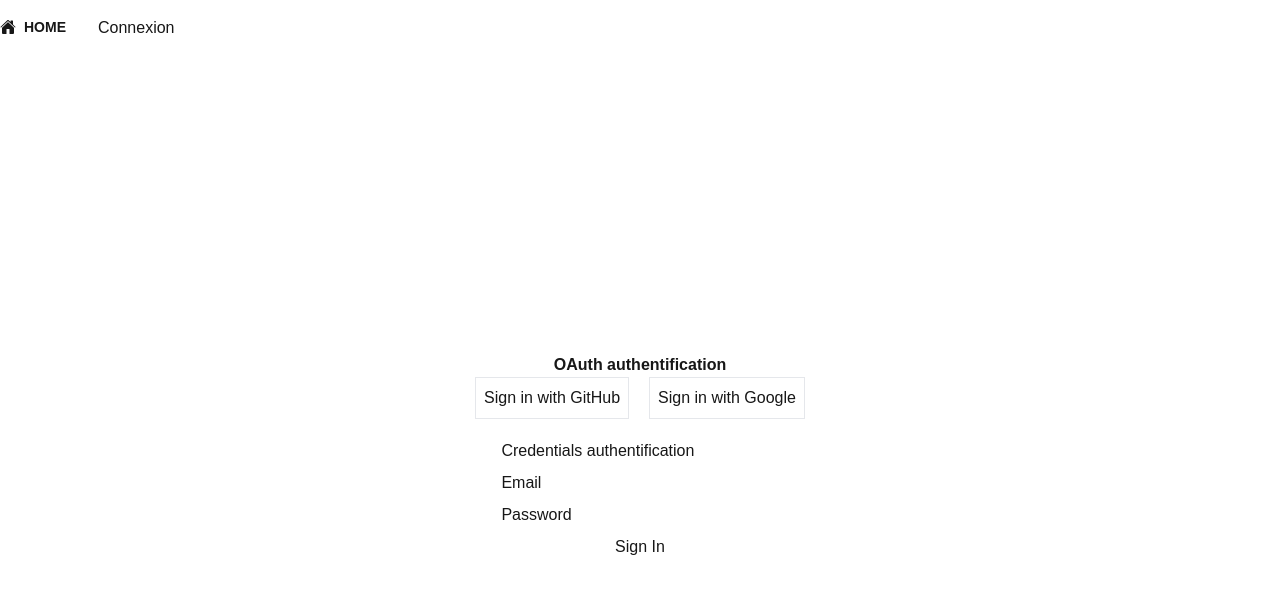
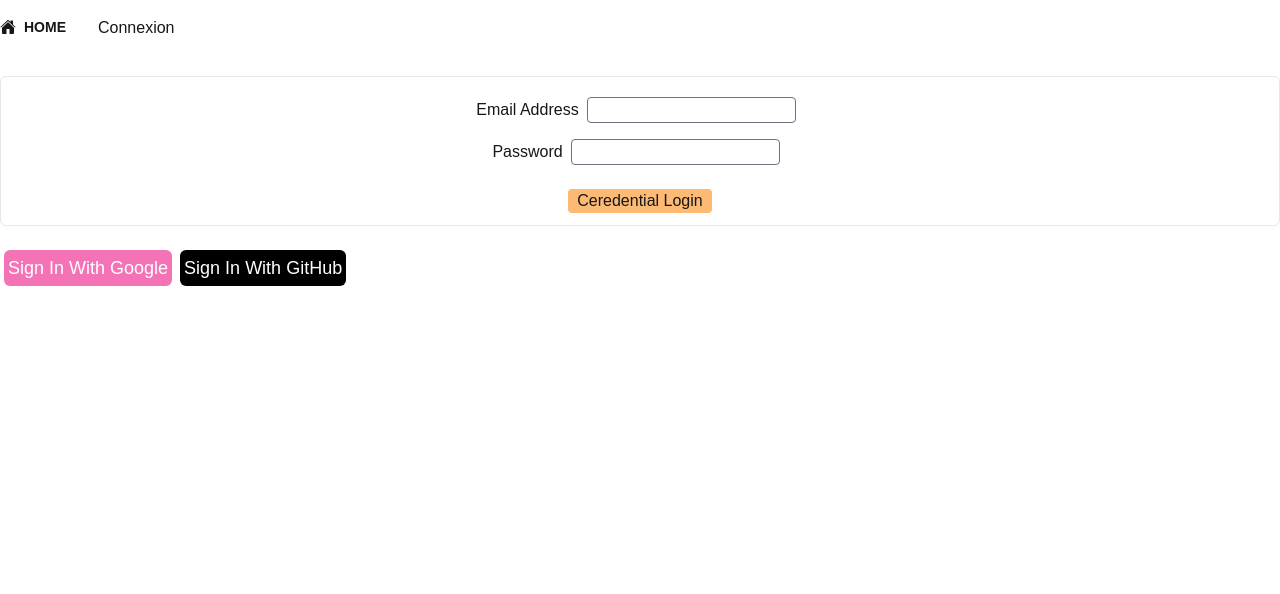
Before and after one commit to Flibouche/next-postgres, a Next.js app: page /login in a window 1280 px wide. Shown: the top 594 px of the page. Built offline with nearby package versions, Linux system fonts and the light colour scheme; no server answers.

Commit message:
📦 NEW: Add registration page and form; implement social login functionality; enhance login form with error handling and routing.

```diff
--- /dev/null
+++ b/app/(auth)/register/page.tsx
@@ -0,0 +1,19 @@
+import React from 'react'
+import RegistrationForm from '@/components/RegistrationForm'
+
+import Link from 'next/link'
+
+const RegisterPage = () => {
+    return (
+        <div className="flex flex-col justify-center items-center m-4">
+            <RegistrationForm />
+            <p className="my-3">
+                Already have an account?
+                <Link href="/" className="mx-2 underline">Login</Link>
+            </p>
+        </div>
+
+    )
+}
+
+export default RegisterPage
--- a/app/actions/actions.ts
+++ b/app/actions/actions.ts
@@ -1,6 +1,11 @@
 "use server";
 
 import { signIn, signOut } from "@/lib/auth";
+
+export async function doSocialLogin(formData) {
+    const action = formData.get('action');
+    await signIn(action, { redirectTo: "/home" });
+}
 
 export async function doLogout() {
     await signOut({ redirectTo: "/" });
--- a/app/page.tsx
+++ b/app/page.tsx
@@ -1,17 +1,24 @@
 // import prisma from '@/lib/prisma'
 
+import LoginForm from "@/components/Login";
 import Logout from "@/components/Logout";
 import { auth } from "@/lib/auth";
 import Image from "next/image";
+import Link from "next/link";
 
 export default async function Home() {
     // const users = await prisma.user.findMany();
     const session = await auth();
     return (
         <div className="min-h-screen bg-gray-500 flex flex-col items-center justify-center -mt-16 text-black">
-            <h1 className="text-4xl font-bold mb-8 font-[family-name:var(--font-geist-sans)]">
-                Superblog
-            </h1>
+            <div className="flex flex-col justify-center items-center m-4">
+                <h1 className="text-3xl my-3">Hey, time to Sign In</h1>
+                <LoginForm />
+                <p className="my-3">
+                    Don't you have an account?
+                    <Link href="register" className="mx-2 underline">Register</Link>
+                </p>
+            </div>
             {session?.user?.name && session?.user?.image ? (
                 <>
                     <h1 className="text-3xl my-2">
--- a/components/Login.tsx
+++ b/components/Login.tsx
@@ -1,64 +1,60 @@
 "use client";
 
-import { signIn } from "next-auth/react";
+import SocialLogins from "./SocialLogins";
 
 import { doCredentialLogin } from "@/app/actions/actions";
 
+import { useState } from "react";
 import { useRouter } from "next/navigation";
-import { useState } from "react";
 
-export default function Login() {
 
+const LoginForm = () => {
+    const router = useRouter();
     const [error, setError] = useState("");
-    const router = useRouter();
 
-    async function handleFormSubmit(event) {
+    async function onSubmit(event) {
         event.preventDefault();
-
         try {
             const formData = new FormData(event.currentTarget);
 
             const response = await doCredentialLogin(formData);
 
             if (!!response.error) {
+                console.error(response.error);
                 setError(response.error.message);
             } else {
-                router.push('/');
+                router.push("/home");
             }
-
-        } catch (error) {
-            console.error(error);
-            setError("Check your credentials !");
+        } catch (e) {
+            console.error(e);
+            setError("Check your Credentials");
         }
     }
 
+
     return (
-        <div className="flex flex-col items-center justify-center h-screen">
-            {/* Social Login */}
-            <h2 className="font-bold">OAuth authentification</h2>
-            <div className="flex gap-5">
-                <button className="border p-2" onClick={() => signIn("github", { redirectTo: "/dashboard" })}>
-                    Sign in with GitHub
+        <>
+            <div className="text-xl text-red-500">{error}</div>
+            <form
+                className="my-5 flex flex-col items-center border p-3 border-gray-200 rounded-md"
+                onSubmit={onSubmit}>
+                <div className="my-2">
+                    <label htmlFor="email">Email Address</label>
+                    <input className="border mx-2 border-gray-500 rounded" type="email" name="email" id="email" />
+                </div>
+
+                <div className="my-2">
+                    <label htmlFor="password">Password</label>
+                    <input className="border mx-2 border-gray-500 rounded" type="password" name="password" id="password" />
+                </div>
+
+                <button type="submit" className="bg-orange-300 mt-4 rounded flex justify-center items-center w-36">
+                    Ceredential Login
                 </button>
-                <button className="border p-2" onClick={() => signIn("google", { redirectTo: "/dashboard" })}>
-                    Sign in with Google
-                </button>
-            </div>
+            </form>
+            <SocialLogins />
+        </>
+    );
+};
 
-            {/* Credentials Login */}
-            <div className="text-xl text-red-500">{error}</div>
-            <form onSubmit={handleFormSubmit} className="flex flex-col gap-2 mt-5">
-                <h2>Credentials authentification</h2>
-                <label htmlFor="credentials-email">
-                    Email
-                    <input type="email" id="credentials-email" name="email" />
-                </label>
-                <label htmlFor="credentials-password">
-                    Password
-                    <input type="password" id="credentials-password" name="password" />
-                </label>
-                <input type="submit" value="Sign In" />
-            </form>
-        </div>
-    )
-}
+export default LoginForm;
--- /dev/null
+++ b/components/RegistrationForm.tsx
@@ -0,0 +1,86 @@
+"use client"
+
+import { useRouter } from "next/navigation";
+import SocialLogins from "./SocialLogins";
+
+const RegistrationForm = () => {
+
+    const router = useRouter();
+
+    async function handleSubmit(event) {
+        event.preventDefault();
+
+        try {
+            const formData = new FormData(event.currentTarget);
+
+            const name = formData.get('name');
+            const email = formData.get('email');
+            const password = formData.get('password');
+
+            const response = await fetch(`/api/register`, {
+                method: 'POST',
+                headers: {
+                    "content-type": "application/json",
+                },
+                body: JSON.stringify({
+                    name,
+                    email,
+                    password
+                })
+            });
+
+            response.status === 201 && router.push('/');
+
+
+        } catch (e) {
+            console.error(e.message)
+        }
+    }
+
+    return (
+        <>
+            <form
+                onSubmit={handleSubmit}
+                className="my-5 flex flex-col items-center border p-3 border-gray-200 rounded-md">
+                <div className="my-2">
+                    <label htmlFor="email">Name</label>
+                    <input
+                        className="border mx-2 border-gray-500 rounded"
+                        type="text"
+                        name="name"
+                        id="name"
+                    />
+                </div>
+                <div className="my-2">
+                    <label htmlFor="email">Email Address</label>
+                    <input
+                        className="border mx-2 border-gray-500 rounded"
+                        type="email"
+                        name="email"
+                        id="email"
+                    />
+                </div>
+
+                <div className="my-2">
+                    <label htmlFor="password">Password</label>
+                    <input
+                        className="border mx-2 border-gray-500 rounded"
+                        type="password"
+                        name="password"
+                        id="password"
+                    />
+                </div>
+
+                <button
+                    type="submit"
+                    className="bg-orange-300 mt-4 rounded flex justify-center items-center w-36"
+                >
+                    Register
+                </button>
+            </form>
+            <SocialLogins />
+        </>
+    );
+};
+
+export default RegistrationForm;
--- /dev/null
+++ b/components/SocialLogins.tsx
@@ -0,0 +1,27 @@
+import { doSocialLogin } from "@/app/actions/actions";
+
+const SocialLogins = () => {
+    return (
+        <form action={doSocialLogin}>
+            <button
+                className="bg-pink-400 text-white p-1 rounded-md m-1 text-lg"
+                type="submit"
+                name="action"
+                value="google"
+            >
+                Sign In With Google
+            </button>
+
+            <button
+                className="bg-black text-white p-1 rounded-md m-1 text-lg"
+                type="submit"
+                name="action"
+                value="github"
+            >
+                Sign In With GitHub
+            </button>
+        </form>
+    );
+};
+
+export default SocialLogins;
```
